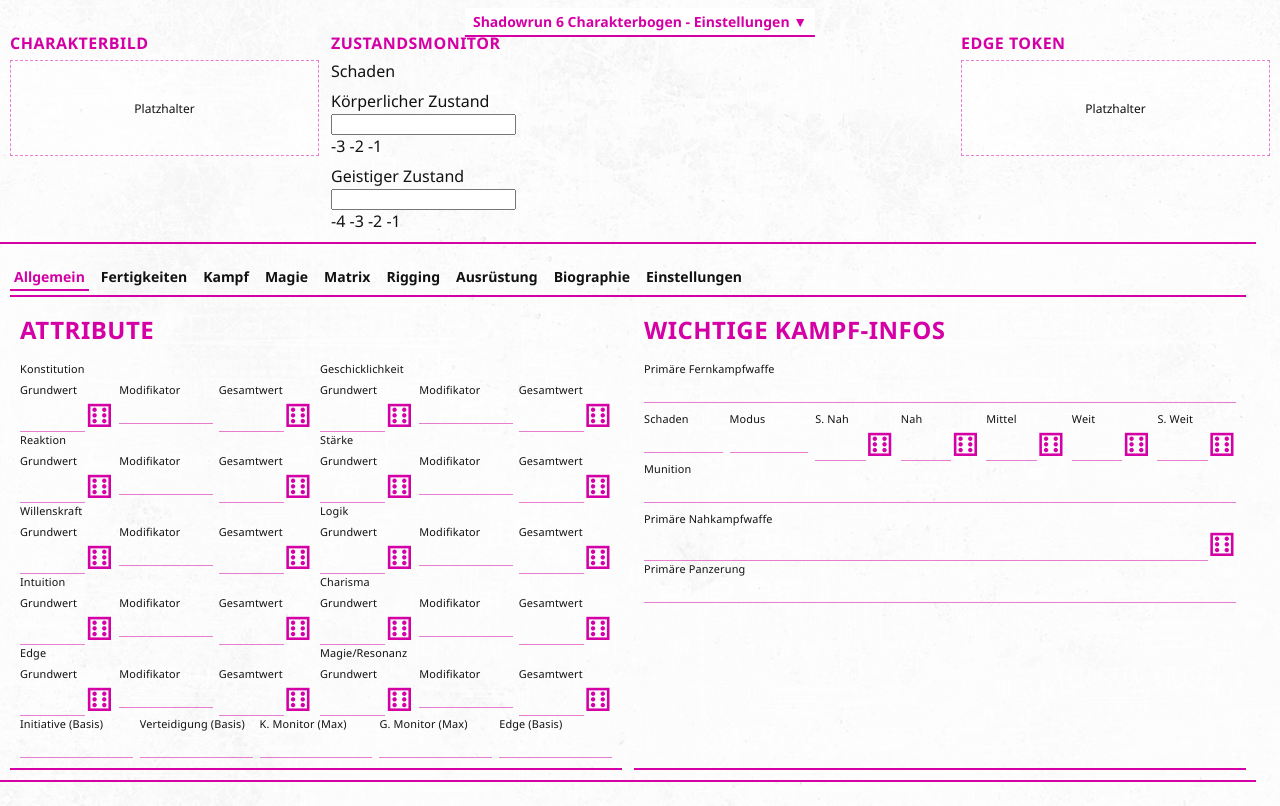
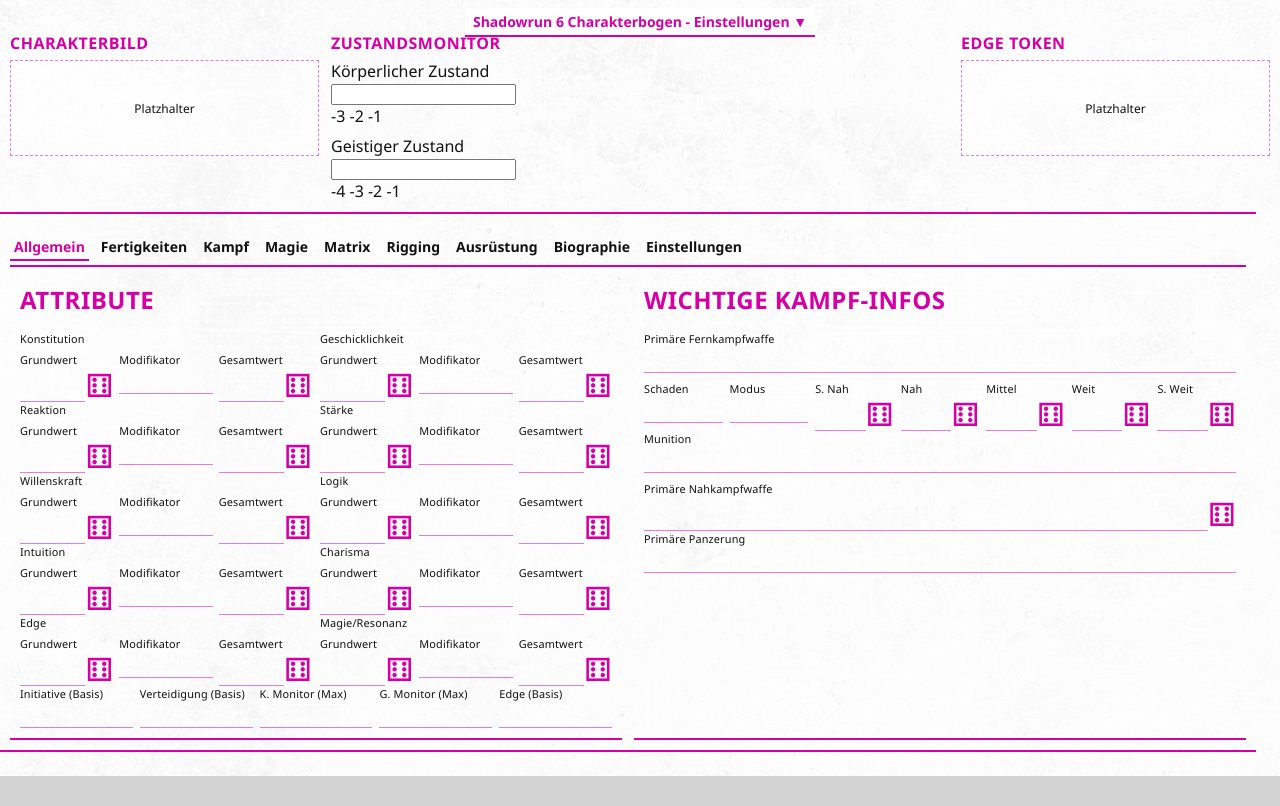
Before and after one commit to bmenschner/sr6-charactersheet-roll20, a website: page src/html/charactersheet.html in a window 1280 px wide. Drawn offline with Linux system fonts and the light colour scheme; files that its build step writes are made by us from their sources.

Commit message:
style: remove damage legend text from condition monitor

```diff
--- a/output/assets/character_sheet.css
+++ b/src/css/charactersheet.css
@@ -84,15 +84,8 @@ body,
 
 .sr6-charactersheet-zustandsmonitor-zeilen {
   display: grid;
-  grid-template-rows: auto repeat(2, auto);
+  grid-template-rows: repeat(2, auto);
   gap: 0.375rem;
-}
-
-.sr6-charactersheet-monitor-legend {
-  font-size: 0.8rem;
-  font-weight: 700;
-  color: var(--sr6-title);
-  letter-spacing: 0.01rem;
 }
 
 .sr6-charactersheet-monitor-row {
--- a/output/assets/character_sheet.html
+++ b/src/html/charactersheet.html
@@ -39,10 +39,6 @@
             Zustandsmonitor
           </h2>
           <div class="sr6-charactersheet-zustandsmonitor-zeilen">
-            <span class="sr6-charactersheet-monitor-legend" data-i18n="field.schaden"
-              >Schaden</span
-            >
-
             <label class="sr6-charactersheet-monitor-row">
               <span class="sr6-charactersheet-monitor-label" data-i18n="field.monitor_koerperlich"
                 >Körperlicher Zustand</span
```
Also changed, not shown: output/charactersheet.css, output/charactersheet.html.
